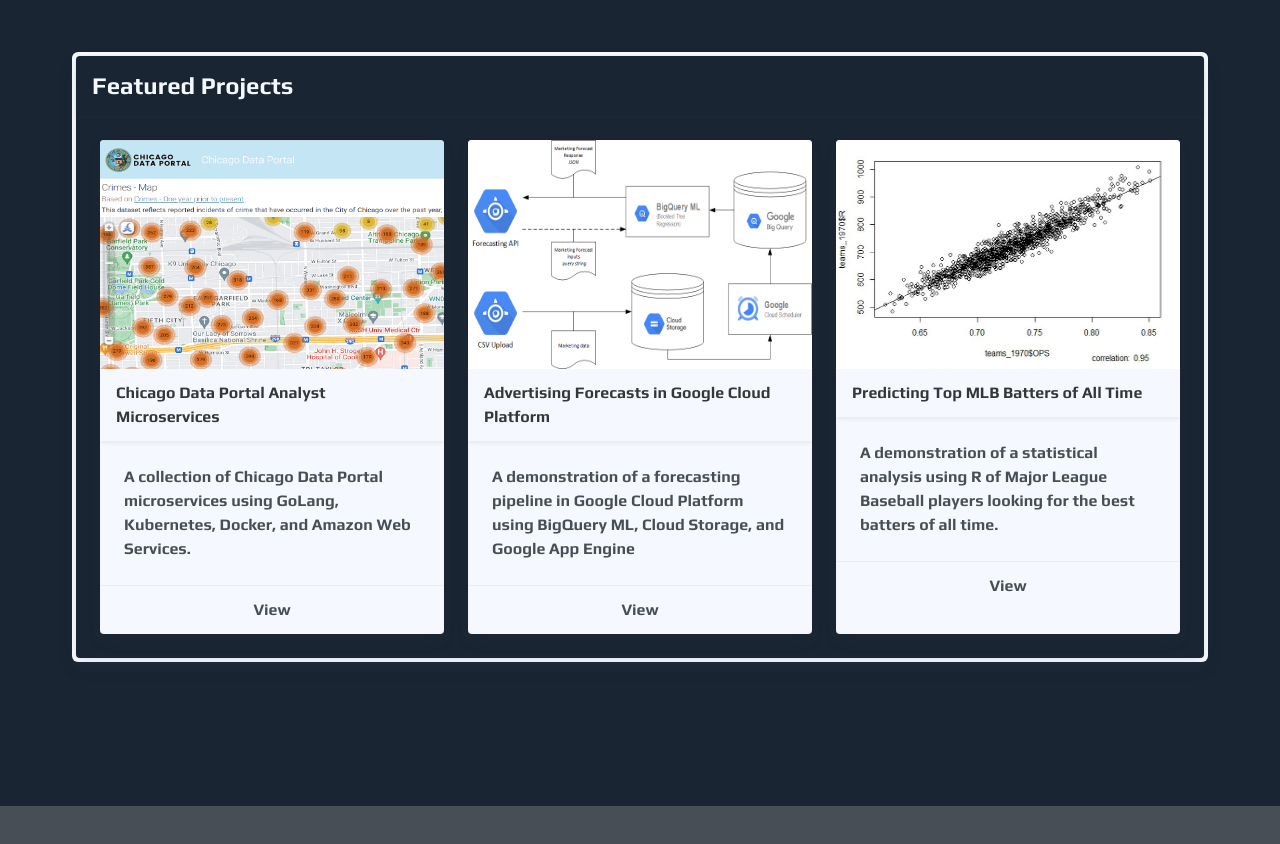
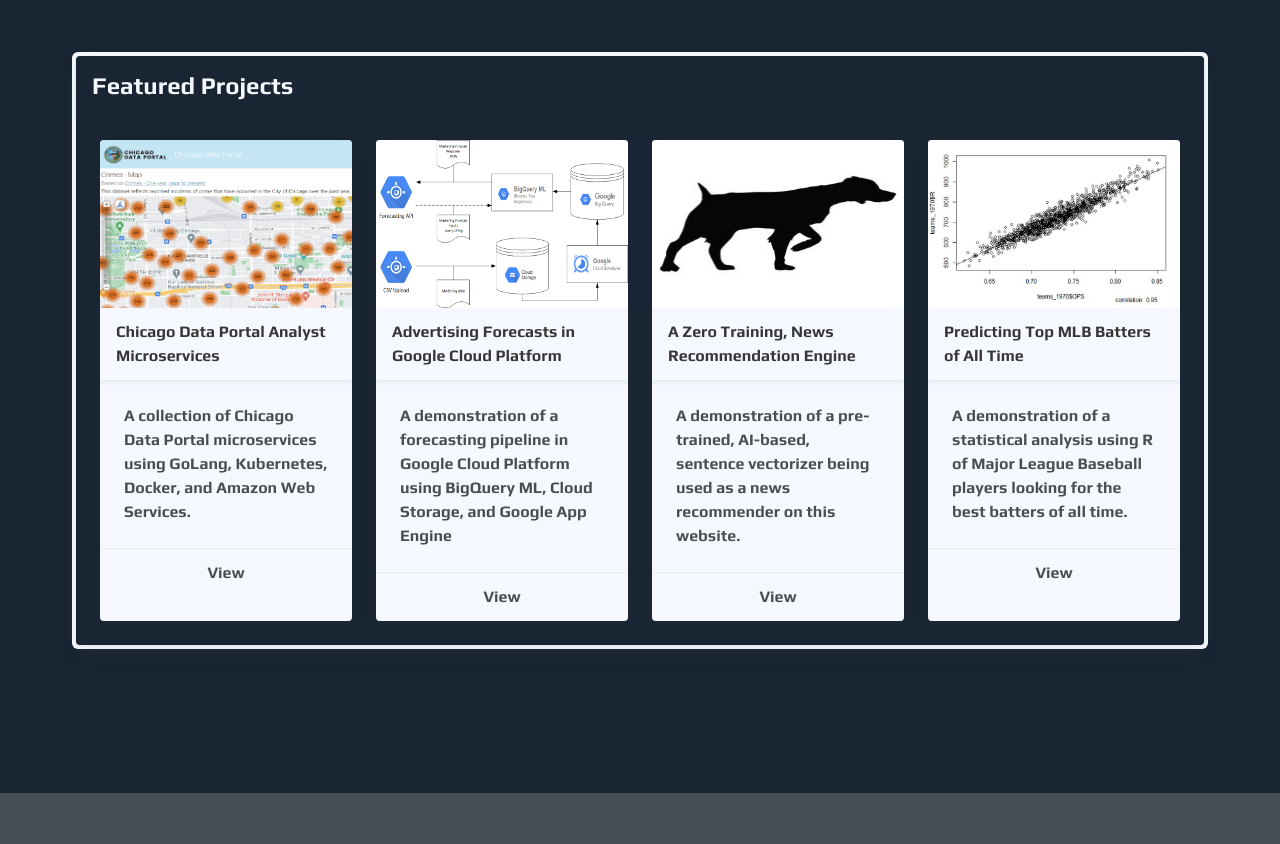
Before and after one commit to agentdanger/courtney-perigo-dotcom, a Vue app in the folder courtney-perigo-dotcom/: page / in a window 1280 px wide. Shown: the part 940-1784 px from the top of the page. Built offline with nearby package versions, Linux system fonts and the light colour scheme; no server answers.

Commit message:
Update Main.vue

```diff
--- a/courtney-perigo-dotcom/src/views/Main.vue
+++ b/courtney-perigo-dotcom/src/views/Main.vue
@@ -282,6 +282,13 @@
                     link: "https://github.com/agentdanger/ad-forecasting-gcp"
                 },
                 {
+                    title: "A Zero Training, News Recommendation Engine",
+                    description: "A demonstration of a pre-trained, AI-based, sentence vectorizer \
+                    being used as a news recommender on this website.",
+                    image: "../assets/brittany.jpg",
+                    link: "https://github.com/agentdanger/news-retriever"
+                },
+                {
                     title: "Predicting Top MLB Batters of All Time",
                     description: "A demonstration of a statistical analysis using R of \
                     Major League Baseball players looking for the best batters of all time.",
```
